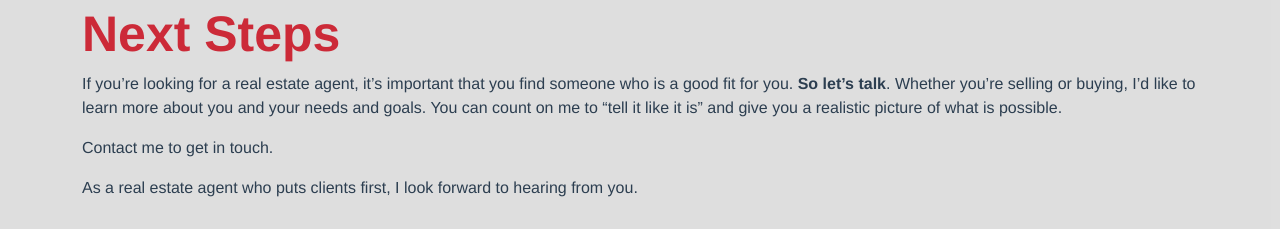
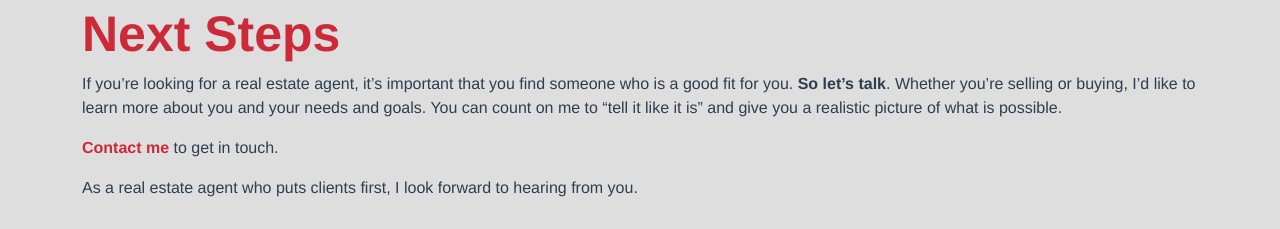
Before and after one commit to Sanparty/jmanucdoc-vue, a Vue app: page /about in a window 1280 px wide. Shown: the part 1040-1269 px from the top of the page. Built offline with nearby package versions, Linux system fonts and the light colour scheme.

Commit message:
fixed contact me link on about page

```diff
--- a/src/js/components/data/about.js
+++ b/src/js/components/data/about.js
@@ -21,7 +21,7 @@ const about = {
         content3: `<p>Whether you’re buying or selling, it’s ultimately about realizing a dream. I understand how much the decision will mean to you. In fact, that’s one of the reasons I became a real estate agent – to help people buy or sell a home, while making the process easy and trouble-free.  Clients often tell me how much they appreciate my expertise, my willingness to be there with them every step of the way, and my determination to get them the best deal. They also tell me I’m friendly and a pleasure to work with – which is quite a compliment!</p>
         `,
         content4: `<p>If you’re looking for a real estate agent, it’s important that you find someone who is a good fit for you. <strong>So let’s talk</strong>. Whether you’re selling or buying, I’d like to learn more about you and your needs and goals. You can count on me to “tell it like it is” and give you a realistic picture of what is possible.</p>
-        <p><router-link :to="{ name: navlink.routerlink }">Contact me</router-link> to get in touch.</p>
+        <p><a href="/john/contact/" style="text-decoration: none; color: #cc2a38; font-weight: bold;">Contact me</a> to get in touch.</p>
         <p>As a real estate agent who puts clients first, I look forward to hearing from you.</p>`,
     },
 }
```
